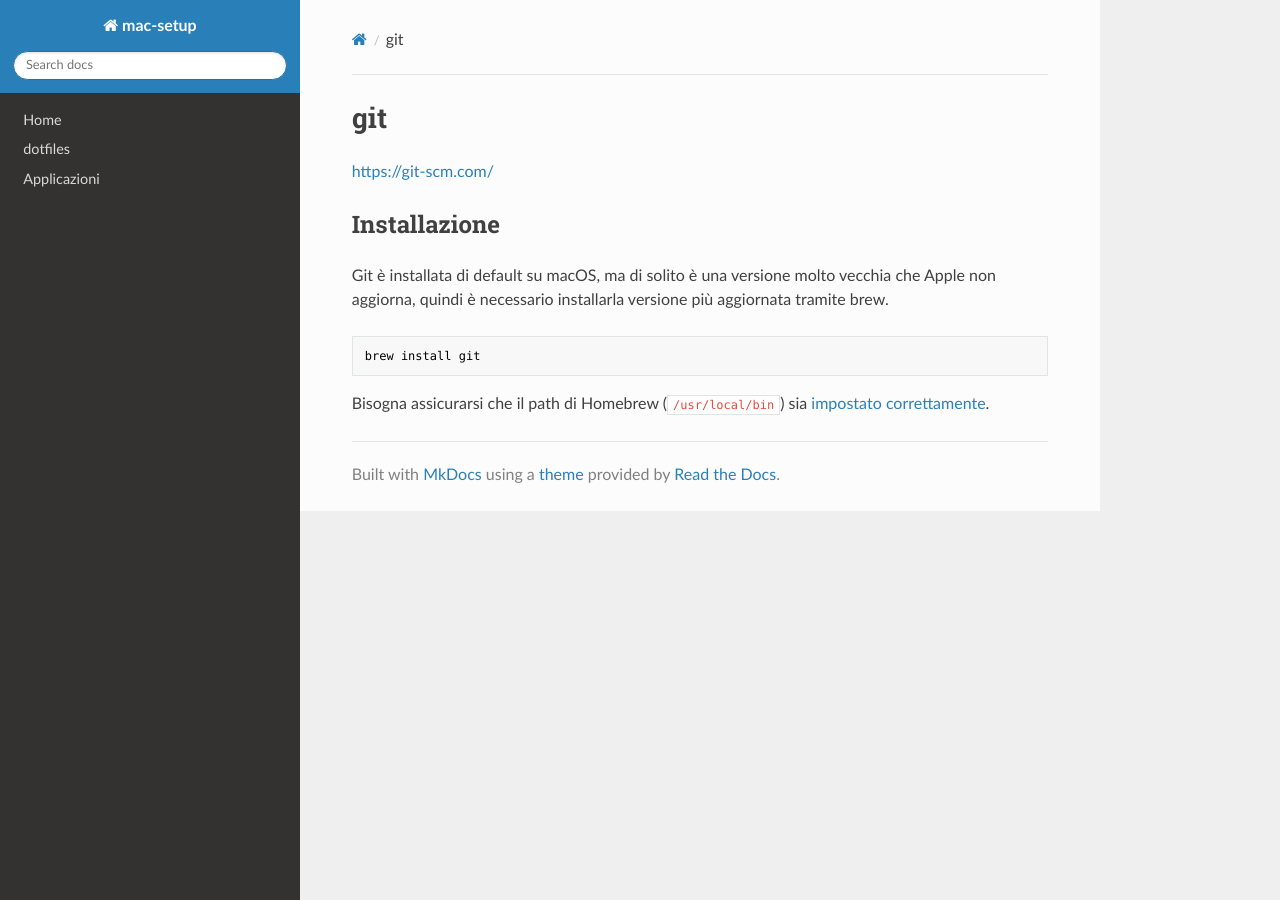
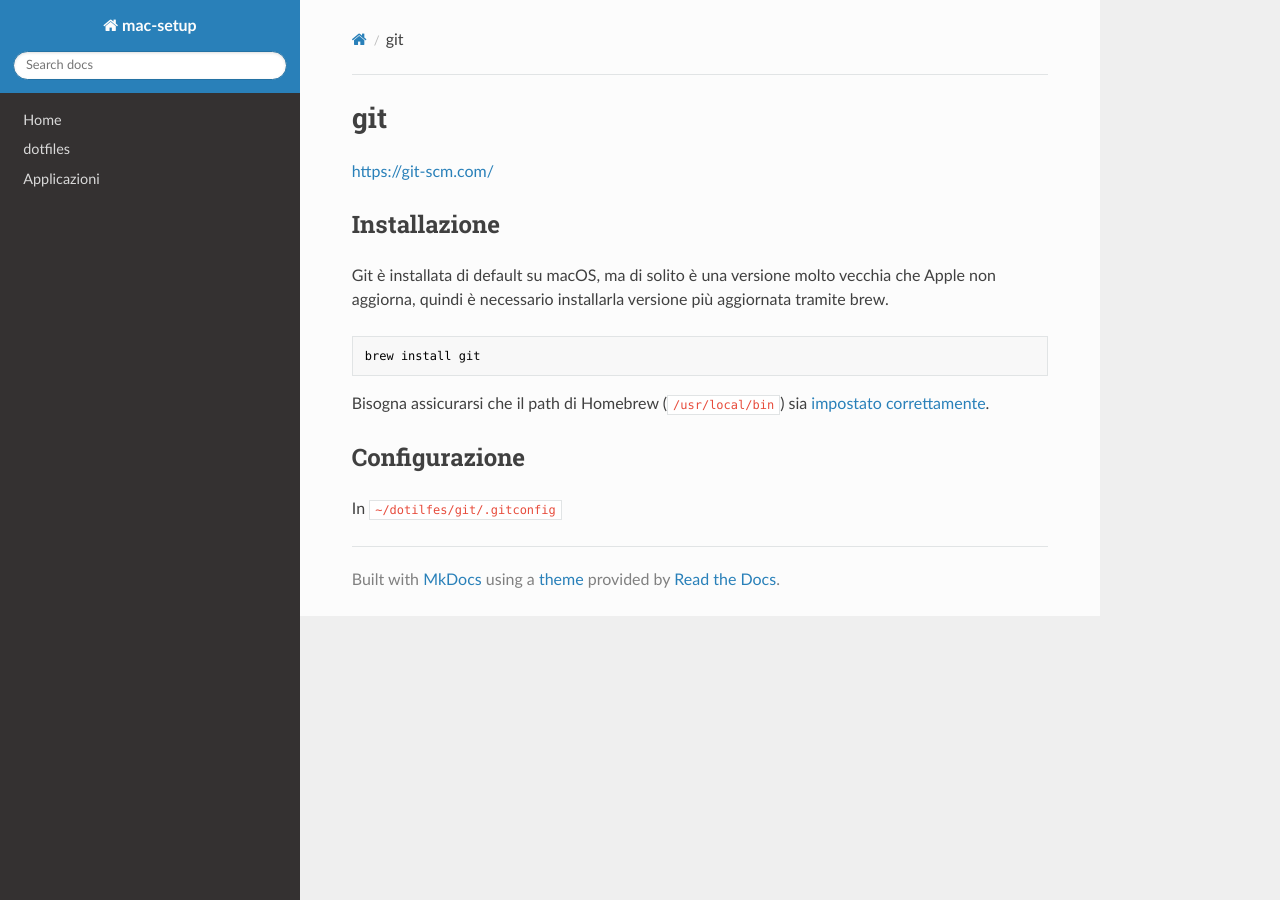
Before and after one commit to magobaol/mac-setup, an MkDocs documentation site: the page built from docs/applications/git.md, in a window 1280 px wide. Built offline with MkDocs 1.6.1, drawn with Linux system fonts in a browser that asks for light colours; nearby versions of some CDN libraries.

Commit message:
Small fixes

````diff
--- a/docs/applications/git.md
+++ b/docs/applications/git.md
@@ -9,3 +9,7 @@ brew install git
 ```
 
 Bisogna assicurarsi che il path di Homebrew (`/usr/local/bin`) sia [impostato correttamente](/applications/homebrew/#Path).
+
+## Configurazione
+
+In `~/dotilfes/git/.gitconfig`
````
